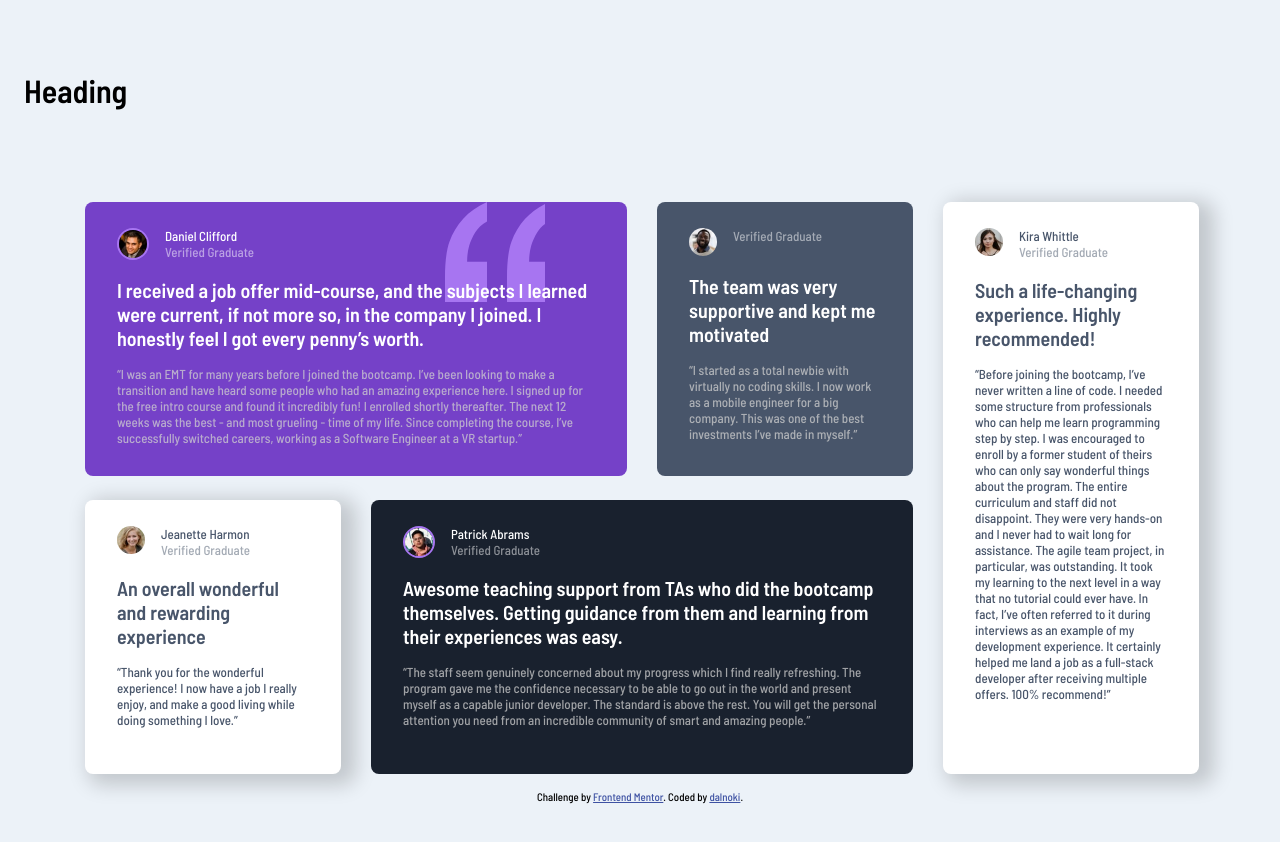
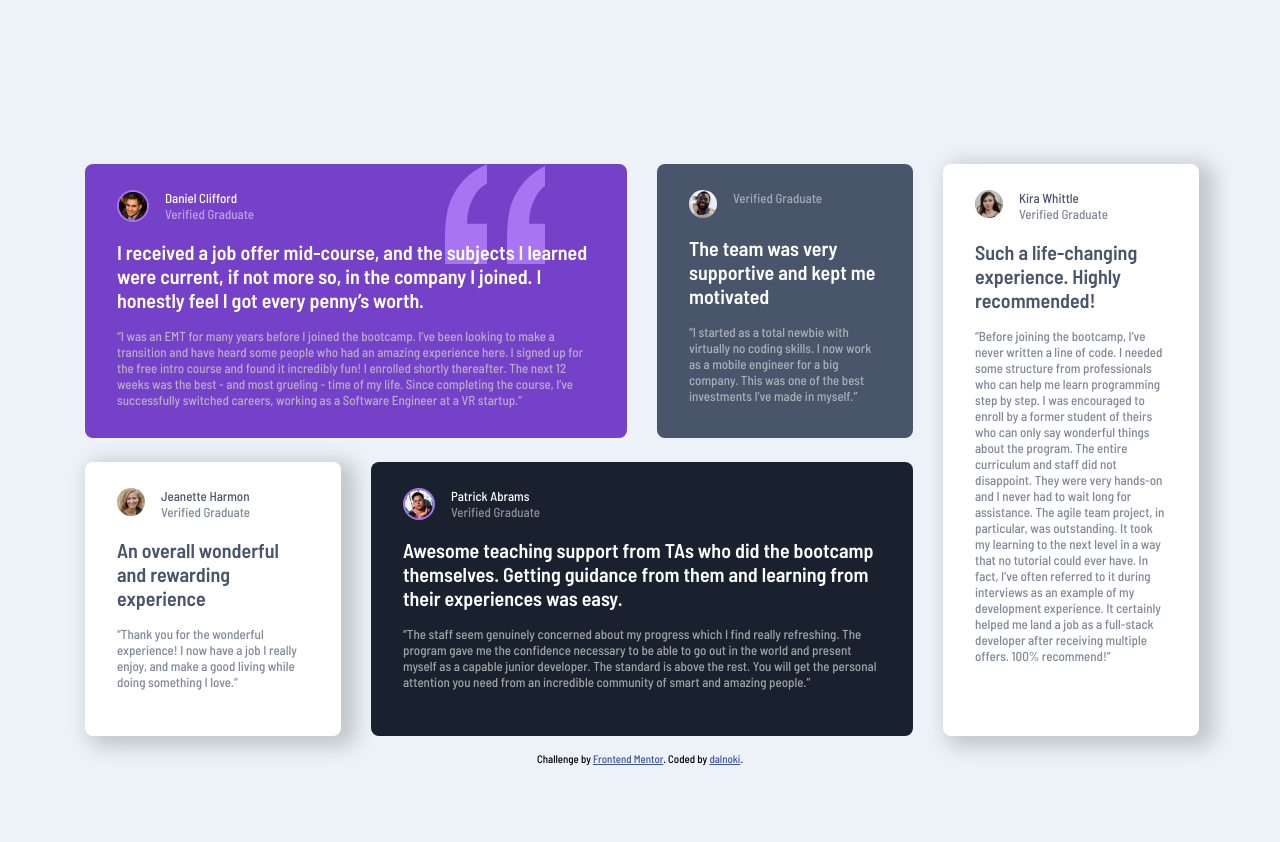
Before and after one commit to dalnoki/testimonials-grid, a plain HTML site: page index.html in a window 1280 px wide. After the commit the page ends 800 px from the top, so only its background shows below. Drawn offline with Linux system fonts and the light colour scheme.

Commit message:
small style fixes

```diff
--- a/index.html
+++ b/index.html
@@ -19,7 +19,7 @@
     </head>
     <body>
         <main>
-            <h1>Heading</h1>
+            <h1 class="sr-only">Testimonials</h1>
             <div class="container">
                 <div class="card card--purple">
                     <div class="author">
--- a/sass/abstracts/_variables.scss
+++ b/sass/abstracts/_variables.scss
@@ -10,4 +10,4 @@ $light-gray-opacity: hsla(0, 0%, 81%, .75);
 $light-grayish-blue: hsl(210, 46%, 95%);
 
 $very-dark-greyish-blue: hsl(217, 19%, 35%);
-$very-dark-greyish-blue-opacity: hsla(217, 19%, 35%, .5);
+$very-dark-greyish-blue-opacity: hsla(217, 19%, 35%, .7);
--- a/sass/main.scss
+++ b/sass/main.scss
@@ -7,6 +7,15 @@
   margin: 0;
   padding: 0;
   box-sizing: inherit;
+}
+
+.sr-only {
+  position: absolute;
+  left: -10000px;
+  top: auto;
+  width: 1px;
+  height: 1px;
+  overflow: hidden;
 }
 
 img {
@@ -19,10 +28,6 @@ img {
 body {
   background-color: $light-grayish-blue;
   font-family: 'Barlow Semi Condensed', sans-serif;
-
-  @include respond(m) {
-    padding: 4.43rem 1.5rem;
-  }
 }
 
 .card {
@@ -46,7 +51,7 @@ body {
     grid-column: 1 / 1;
     grid-row: 5 / 7;
 
-    @include respond(m) {
+    @include respond(l) {
       grid-column: 2 / 4;
       grid-row: 2 / 3;
     }
@@ -57,7 +62,7 @@ body {
     grid-column: 1 / 1;
     grid-row: 3 / 4;
 
-    @include respond(m) {
+    @include respond(l) {
       grid-column: 3 / 4;
       grid-row: 1 / 2;
     }
@@ -70,7 +75,7 @@ body {
     position: relative;
     z-index: 2;
 
-    @include respond(m) {
+    @include respond(l) {
       grid-column: 1 / 3;
       grid-row: 1 / 2;
     }
@@ -86,7 +91,7 @@ body {
       width: 100px;
       z-index: -1;
 
-      @include respond(m) {
+      @include respond(l) {
         top: 0;
         right: 82px;
       }
@@ -102,7 +107,7 @@ body {
     }
 
     p {
-      color: $very-dark-greyish-blue;
+      color: $very-dark-greyish-blue-opacity;
     }
   }
 
@@ -110,7 +115,7 @@ body {
     grid-column: 1 / 1;
     grid-row: 4 / 5;
 
-    @include respond(m) {
+    @include respond(l) {
       grid-row: 2 / 3;
       grid-column: 1 / 2;
     }
@@ -120,7 +125,7 @@ body {
     grid-column: 1 / 1;
     grid-row: 7 / 9;
 
-    @include respond(m) {
+    @include respond(l) {
       grid-row: 1 / 3;
       grid-column: 4 / 5;
     }
@@ -131,14 +136,17 @@ body {
   display: grid;
   grid-template-columns: 1fr;
   grid-row-gap: 1.5rem;
-  margin: 4.4375rem auto 0;
+  margin-inline: 1.5rem;
+  max-width: 350px;
+  margin: 4.4375rem auto;
 
-  @include respond(m) {
+  @include respond(l) {
     grid-template-rows: repeat(2, 17.125rem);
     grid-template-columns: repeat(4, 16rem);
     grid-column-gap: 1.875rem;
     grid-row-gap: 1.5rem;
-    margin: 5.82rem auto 0;
+    margin-inline: 0;
+    margin: 10.25rem auto 0;
     max-width: 69.375rem;
   }
 }
```
Also changed, not shown: css/index.css, 1 other file.
